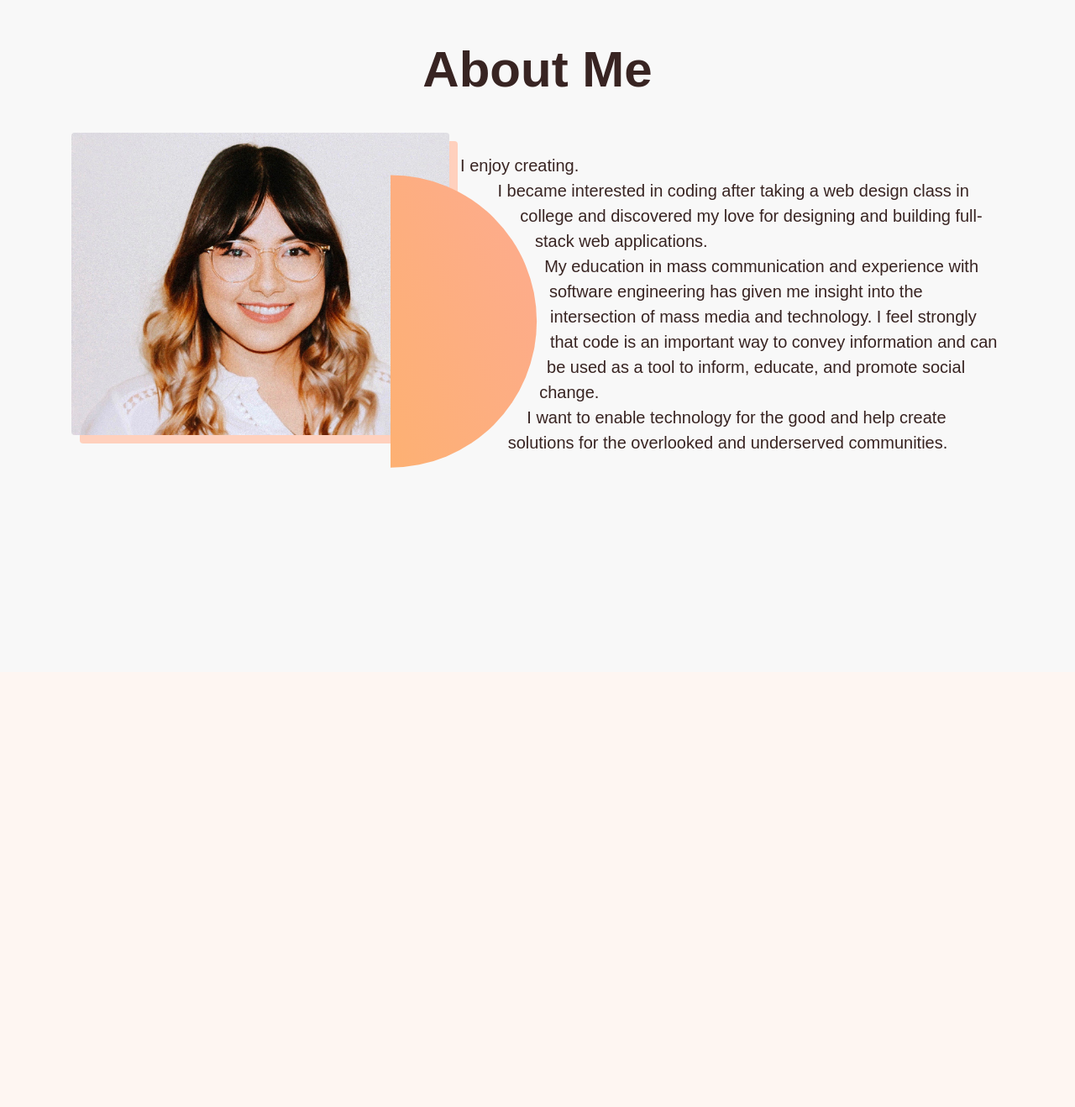
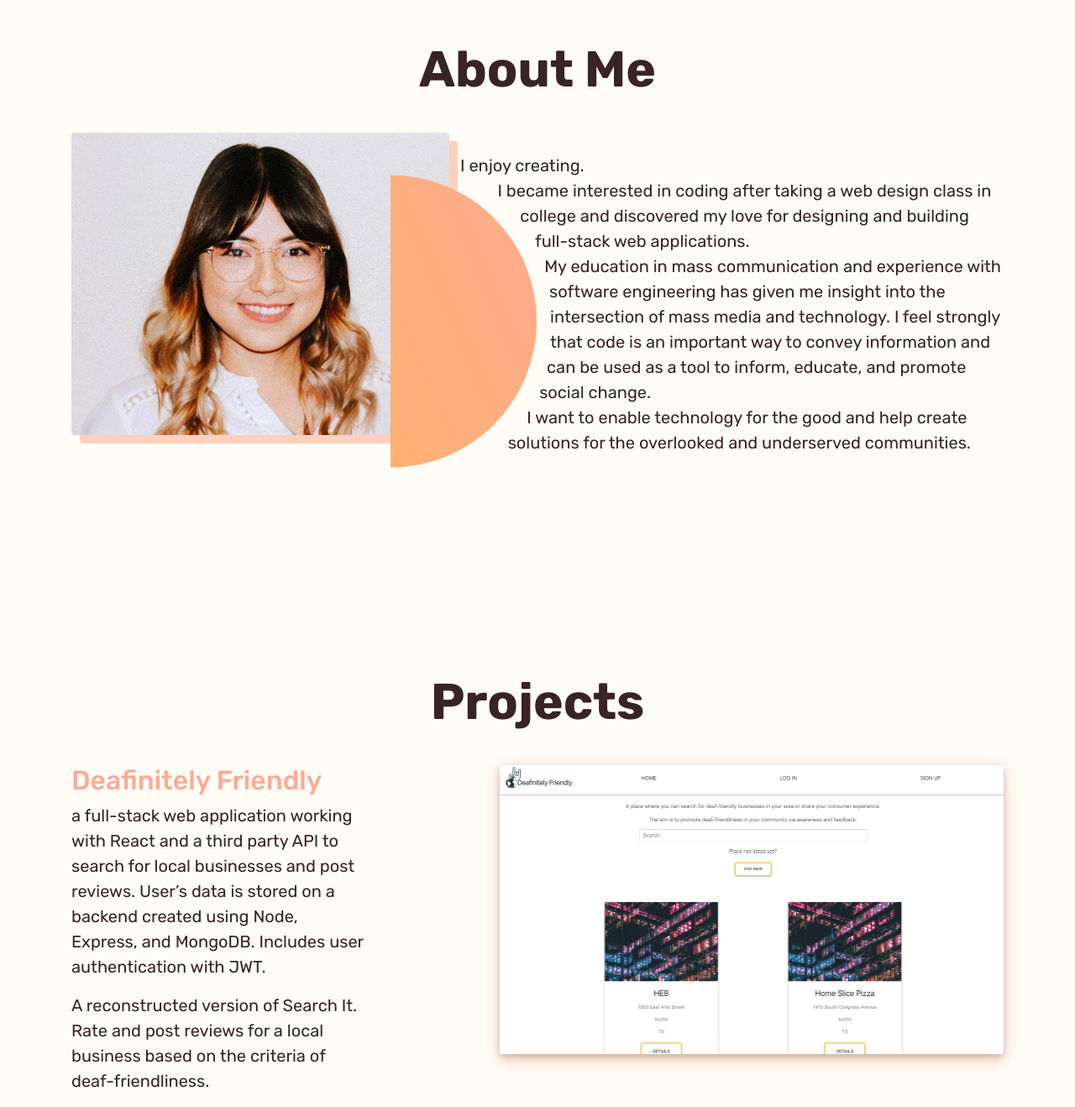
Before and after one commit to beverlyosoria/portfolio, a React (Create React App) app: page / in a window 1280 px wide. Shown: the part 744-2062 px from the top of the page at 84% size. Before the commit the page ends 1544 px from the top, so only its background shows below. Built offline with nearby package versions, Linux system fonts and the light colour scheme.

Commit message:
adds styling to project component

```diff
--- a/public/index.html
+++ b/public/index.html
@@ -2,29 +2,26 @@
 <html lang="en">
   <head>
     <meta charset="utf-8" />
-    <meta
-      name="description"
-      content="Beverly Osoria's Portfolio"
-    />
+    <meta name="description" content="Beverly Osoria's Portfolio" />
 
-    <link rel="apple-touch-icon" sizes="180x180" href="/apple-touch-icon.png">
-    <link rel="icon" type="image/png" sizes="32x32" href="/favicon-32x32.png">
-    <link rel="icon" type="image/png" sizes="16x16" href="/favicon-16x16.png">
-    <link rel="manifest" href="/site.webmanifest">
-    <link rel="mask-icon" href="/safari-pinned-tab.svg" color="#5bbad5">
-    <meta name="msapplication-TileColor" content="#ffc40d">
-    <meta name="theme-color" content="#ffffff">
-
+    <link rel="apple-touch-icon" sizes="180x180" href="/apple-touch-icon.png" />
+    <link rel="icon" type="image/png" sizes="32x32" href="/favicon-32x32.png" />
+    <link rel="icon" type="image/png" sizes="16x16" href="/favicon-16x16.png" />
+    <link rel="manifest" href="/site.webmanifest" />
+    <link rel="mask-icon" href="/safari-pinned-tab.svg" color="#5bbad5" />
+    <meta name="msapplication-TileColor" content="#ffc40d" />
+    <meta name="theme-color" content="#ffffff" />
 
     <link rel="manifest" href="%PUBLIC_URL%/manifest.json" />
-    <link href="https://fonts.googleapis.com/css?family=Raleway:300,400,500,700&display=swap" rel="stylesheet">
+    <link
+      href="https://fonts.googleapis.com/css?family=Raleway|Rubik:300,400,500,700,900&display=swap"
+      rel="stylesheet"
+    />
 
     <title>Beverly</title>
   </head>
 
   <body>
-
     <div id="root"></div>
-
   </body>
 </html>
--- a/src/App.css
+++ b/src/App.css
@@ -6,15 +6,21 @@ html {
   background: #fef6f2;
 }
 h1 {
-  font-weight: 600;
+  font-weight: 700;
   font-size: 70px;
+}
+h2 {
+  font-family: "Rubik";
+  font-weight: 400;
+  color: #fdaa93;
 }
 p {
   font-size: 20px;
+  font-weight: 400;
 }
 /* About section */
 .about {
-  background: #f8f8f8;
+  background: #fffcf6;
   padding-top: 5%;
   padding-bottom: 15%;
 }
@@ -32,6 +38,16 @@ p {
   shape-margin: 1rem;
   clip-path: circle(50% at 0 50%);
   background: linear-gradient(to top right, #fdb171, #fdaa93);
+}
+/* Projects section */
+.projects {
+  background: #fffcf6;
+}
+.project-img {
+  float: right;
+  height: 345px;
+  width: 600px;
+  box-shadow: 0 4px 8px 0 rgba(0, 0, 0, 0.2), 0 6px 20px 0 #ffd0bd;
 }
 
 /* Learn More button */
--- a/src/App.js
+++ b/src/App.js
@@ -5,6 +5,7 @@ import { HashLink as Link } from "react-router-hash-link";
 import "./App.css";
 
 import About from "./components/about";
+import Projects from "./components/projects";
 
 class App extends Component {
   render() {
@@ -48,6 +49,7 @@ class App extends Component {
           </Fade>
         </Jumbotron>
         <About />
+        <Projects />
       </div>
     );
   }
```
Also changed, not shown: src/imgs/deafinitely.jpg (added).
